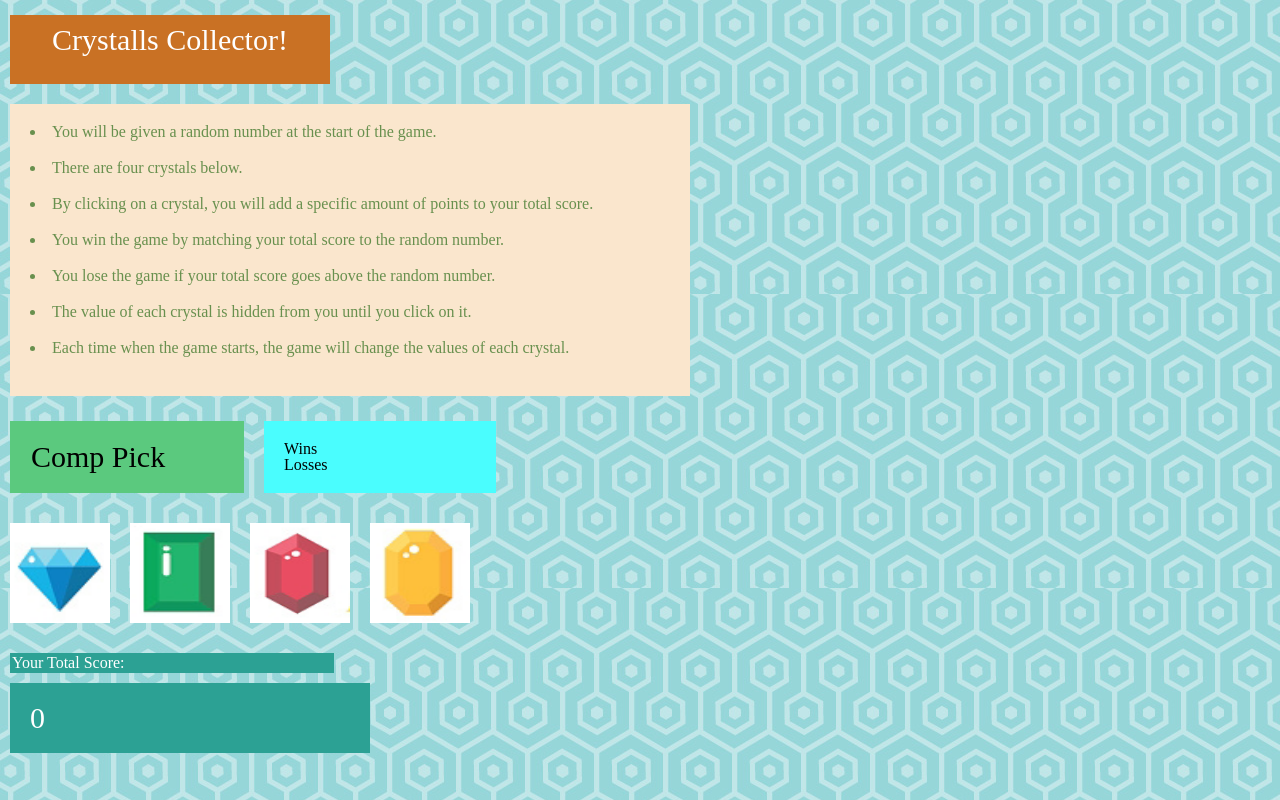
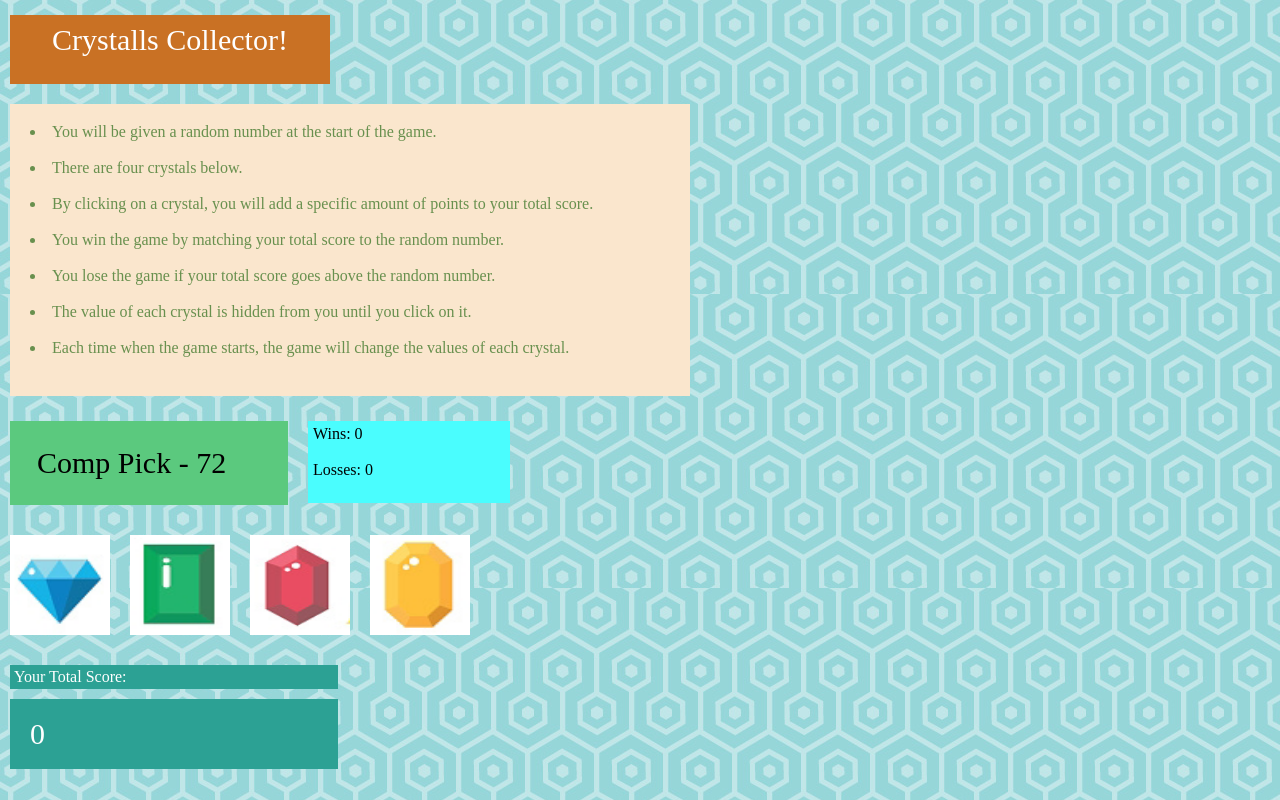
Before and after one commit to sandimas01/week-4-game, a plain HTML site: page index.html in a window 1280 px wide. Drawn offline with nearby package versions, Linux system fonts and the light colour scheme.

Commit message:
got to display comp pick and counters

```diff
--- a/assets/css/style.css
+++ b/assets/css/style.css
@@ -16,20 +16,20 @@
 	width: 100%;
   }
 
-  #compScore {
+  #compPick {
       float: left;
     font-size: 30px;
-    padding: 21px;
+    padding: 27px;
     color:black;
     background: #5BC97E;
     text-align: left;
     margin: 10px;
-	width: 30%;
+	width: 35%;
   }
 
   #winsLosses {
       float: left;
-    padding: 20px;
+    padding: 5px;
     color:black;
     background: #4AFDFE;
     text-align: left;
@@ -38,7 +38,7 @@
   }
 
   #yourScore2 {
-    padding: 2px;
+    padding: 4px;
     color: #fff;
     background:#2CA194;
     text-align: left;
@@ -53,7 +53,7 @@
     background:#2CA194;
     text-align: left;
     margin: 10px;
-	width: 50%;
+	width: 45%;
    }
 
   .images {
--- a/assets/javascript/game.js
+++ b/assets/javascript/game.js
@@ -1,3 +1,8 @@
+var wins = 0
+var losses = 0
+$("#wins").text("Wins: " +  wins)
+$("#losses").text("Losses: " +  losses)
+
 // Here we use jQuery to select the header with "click-me" as its ID.
 // Whenever it is clicked...
 $(document).ready(function() {
@@ -28,9 +33,9 @@ $(document).ready(function() {
     });
   });
 
-  var compPick = Math.floor(Math.random() * 101 + 19);
-      var lockGame = false;
-      // We log the computer's pick to console to make it easier to troubleshoot
+    var compPick = Math.floor(Math.random() * 101 + 19);
+    // We then reveal the computer's pick in the html
+    $("#compPick").text("Comp Pick - " +  compPick);
       console.log("Computer Pick: " + compPick );
 
       var bluePick = Math.floor(Math.random() * 11 + 1);
--- a/index.html
+++ b/index.html
@@ -26,8 +26,11 @@
                     <li>Each time when the game starts, the game will change the values of each crystal.</li>
             </div>
             <div class="container">
-                <div id="compScore">Comp Pick</div>
-                <div id="winsLosses">Wins <br>Losses</div>
+                <div id="compPick">0</div>
+                <div id="winsLosses">
+                    <h3 id = "wins"></h3>
+                        <h3 id = "losses"></h3>
+                </div>
             </div>
             <div class="container">
                     <img src="assets/images/blue.png" class=images id="blue1">
```
